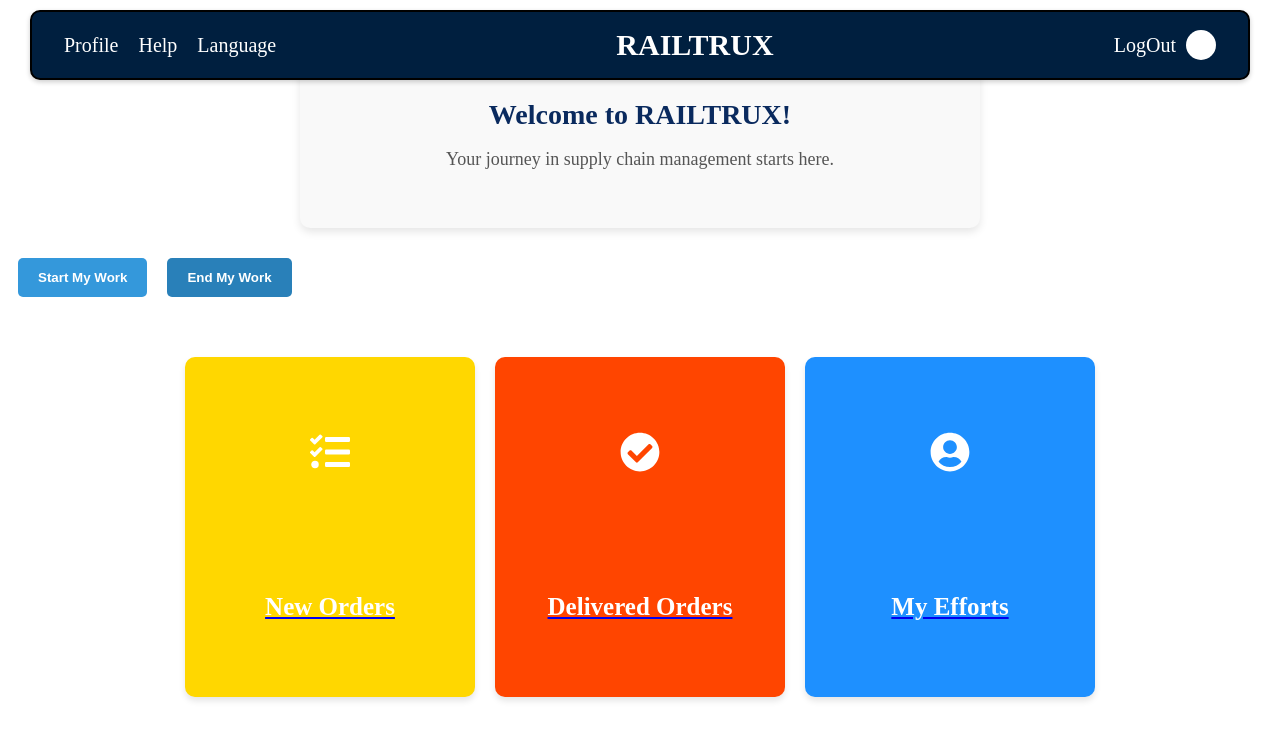
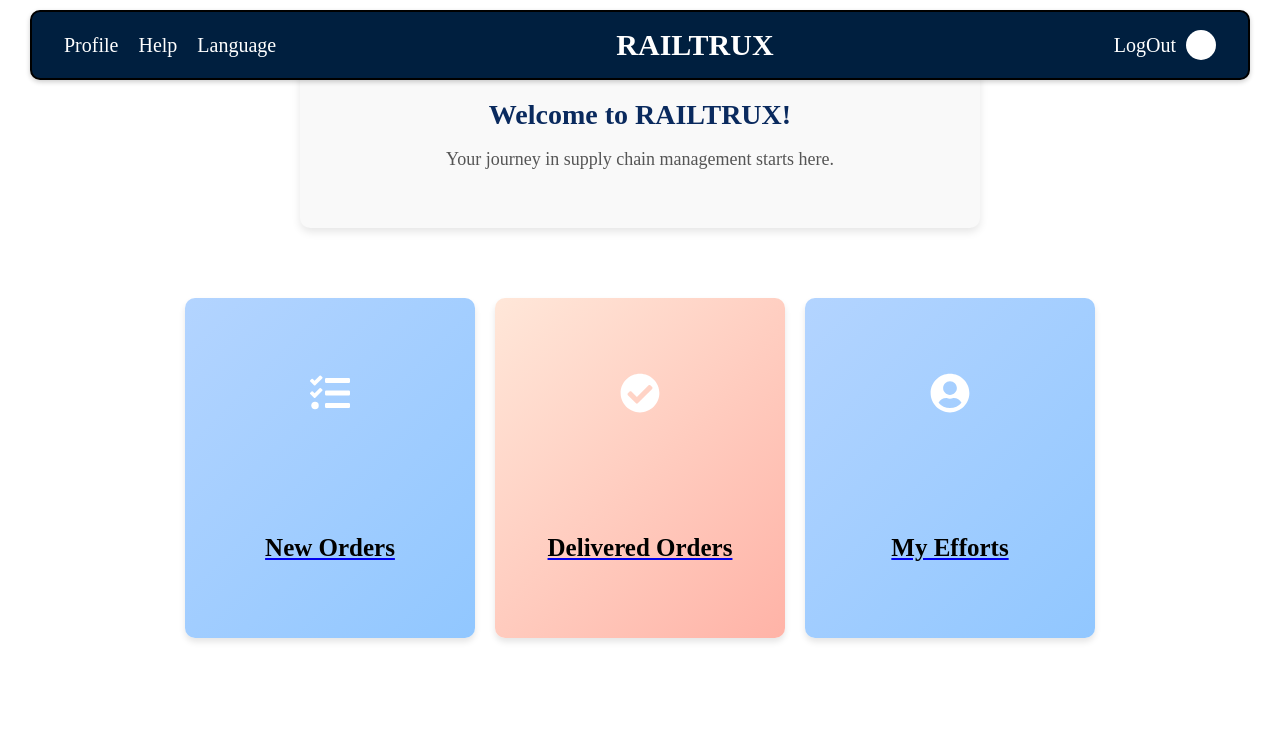
Before and after one commit to HarshaYohan/SupplyChainManagementSystem, a Next.js app in the folder scms/: page /Employee/Driver/DriverHomePage in a window 1280 px wide. Shown: the top 740 px of the page. Built offline with nearby package versions, Linux system fonts and the light colour scheme.

Commit message:
Chage color Driver home page and remove css comment

```diff
--- a/scms/app/Employee/Driver/DriverHomePage/page.jsx
+++ b/scms/app/Employee/Driver/DriverHomePage/page.jsx
@@ -23,29 +23,27 @@ export default function DriverHomePage() {
         <h1>Welcome to RAILTRUX!</h1>
         <p>Your journey in supply chain management starts here.</p>
       </div>
-      <button className="startButton1">Start My Work</button>
-      <button className="disabledButton1" disabled>End My Work</button>
 
       <div className="container1">
-        <Card2
-          title="New Orders"
-          background="#FFD700"
-          link="/Employee/Driver/DriverNewOrders"
-          iconType="new" // Icon for "New Work"
+      <Card2
+         title="New Orders"
+         background="linear-gradient(135deg, #b3d4ff, #91c7ff)"
+         link="/Employee/Driver/DriverNewOrders"
+         iconType="new"
         />
 
         <Card2
           title="Delivered Orders"
-          background="#FF4500"
+          background="linear-gradient(135deg, #ffe7d9, #ffb3a7)"
           link="/Employee/Driver/DriverDeliveredOrders"
-          iconType="finished" // Icon for "Finished Work"
+          iconType="finished"
         />
 
         <Card2
           title="My Efforts"
-          background="#1E90FF"
+          background="linear-gradient(135deg, #b3d4ff, #91c7ff)"
           link="/Employee/Driver/MyEffort"
-          iconType="mywork" // Icon for "My Work"
+          iconType="mywork"
         />
       </div>
     </div>
--- a/scms/styles/employee/DriverCard.css
+++ b/scms/styles/employee/DriverCard.css
@@ -1,12 +1,12 @@
-/* Card Container */
 .container1 {
-    display: flex;                   /* Use flexbox to align cards */
-    justify-content: center;         /* Center horizontally */
-    align-items: center;             /* Center vertically */
-    flex-wrap: wrap;                 /* Allow wrapping if the screen is too small */
-    height: 50vh;                   /* Use full viewport height */
-    padding: 20px;                   /* Add some padding around the container */
+  display: flex;
+  justify-content: center;
+  align-items: center;
+  flex-wrap: wrap;
+  height: 50vh;
+  padding: 20px;
 }
+
 .card {
   display: flex;
   flex-direction: column;
@@ -14,35 +14,31 @@
   justify-content: center;
   padding: 20px;
   border-radius: 10px;
-    box-shadow: 0 4px 6px rgba(0, 0, 0, 0.1); /* Light shadow */
+  box-shadow: 0 4px 6px rgba(0, 0, 0, 0.1);
   text-align: center;
   color: white;
   transition: transform 0.3s ease, box-shadow 0.3s ease;
   cursor: pointer;
-    width: 250px;             /* Increased width for each card */
+  width: 250px;
   height: 300px;
   margin: 10px;
-    display: flex;             /* Use flexbox to align cards in a row */
-  justify-content: space-around; /* Space between cards */
-  padding: 20px;           /* Add some padding around the container */
-  flex-wrap: wrap;         /* Allow wrapping if the screen is too small */
+  justify-content: space-around;
+  flex-wrap: wrap;
 }
 
-  /* Hover Effects for the Card */
 .card:hover {
-    transform: translateY(-10px); /* Lift up effect */
-    box-shadow: 0 8px 12px rgba(0, 0, 0, 0.2); /* Deeper shadow on hover */
+  transform: translateY(-10px);
+  box-shadow: 0 8px 12px rgba(0, 0, 0, 0.2);
 }
 
-  /* Icon Styling */
 .cardIcon {
-    font-size: 40px; /* Large icon size */
+  font-size: 40px;
   margin-bottom: 10px;
 }
 
-  /* Title Styling */
 .title {
   font-size: 25px;
   font-weight: bold;
+  color: black;
   margin: 0;
 }
--- a/scms/styles/employee/DriverHomePage.css
+++ b/scms/styles/employee/DriverHomePage.css
@@ -1,32 +1,24 @@
 .greeting-box {
-  background-color: #f9f9f9; /* Light background color */
+  background-color: #f9f9f9;
   padding: 40px;
-  border-radius: 10px; /* Rounded corners */
-  box-shadow: 0 4px 8px rgba(0, 0, 0, 0.1); /* Light shadow for depth */
-  text-align: center; /* Center align the text */
+  border-radius: 10px;
+  box-shadow: 0 4px 8px rgba(0, 0, 0, 0.1);
+  text-align: center;
   margin: 20px auto;
   max-width: 600px;
   padding-top: 60px;
-   /* Optional: Limit the width */
 }
 
-/* Styling for the heading */
 .greeting-box h1 {
   font-size: 28px;
-  color: #0a2a5e; /* Dark blue text color */
+  color: #0a2a5e;
   margin-bottom: 15px;
-
 }
 
-/* Styling for the paragraph */
 .greeting-box p {
   font-size: 18px;
-  color: #555; /* Grey color for the paragraph */
+  color: #555;
 }
-
-/* styles/employee/DriverNewOrders.css */
-
-
 
 .startButton1 {
   background-color: #3498db;
@@ -45,7 +37,7 @@ button:hover {
 }
 
 .disabledButton1 {
-  background-color:#2980b9;
+  background-color: #2980b9;
   padding: 12px 20px;
   border-radius: 5px;
   cursor: pointer;
--- a/scms/styles/employee/DriverNewOrders.css
+++ b/scms/styles/employee/DriverNewOrders.css
@@ -1,4 +1,4 @@
-/* Container styles */
+
 .orders {
     padding: 20px;
     background-color: #ffffff;
--- a/scms/styles/employee/Drivernavbar.css
+++ b/scms/styles/employee/Drivernavbar.css
@@ -1,8 +1,8 @@
-/* Navbar Container */
+
 .Drivernavbar {
-    display: flex; /* Flexbox layout */
-    justify-content: space-between; /* Space between left and right sections */
-    align-items: center; /* Vertically align items */
+    display: flex;
+    justify-content: space-between;
+    align-items: center;
     background-color: #001f3f;
     color: #fff;
     padding: 1rem 2rem;
@@ -16,7 +16,7 @@
     border-radius: 10px;
   }
 
-  /* Logo Section */
+
   .logo .logo-text {
     font-size: 30px;
     font-weight: bold;
@@ -24,7 +24,7 @@
 
   }
 
-  /* Navigation Links */
+
   .nav-links {
     display: flex;
     gap: 20px;
@@ -38,10 +38,10 @@
   }
 
   .nav-links a:hover {
-    color: #ccc; /* Light grey on hover */
+    color: #ccc;
   }
 
-  /* Login Section */
+
   .login-section {
     display: flex;
     align-items: center;
@@ -61,7 +61,7 @@
     border-radius: 50%;
   }
 
-  /* Hover Effects */
+
   .login-section a:hover {
-    color: #ccc; /* Light grey on hover */
+    color: #ccc;
   }
```
Also changed, not shown: scms/app/Employee/Driver/DriverDeliveredOrders/page.jsx (+7 -7 lines). Lines whose indentation alone changed are shown as unchanged.
